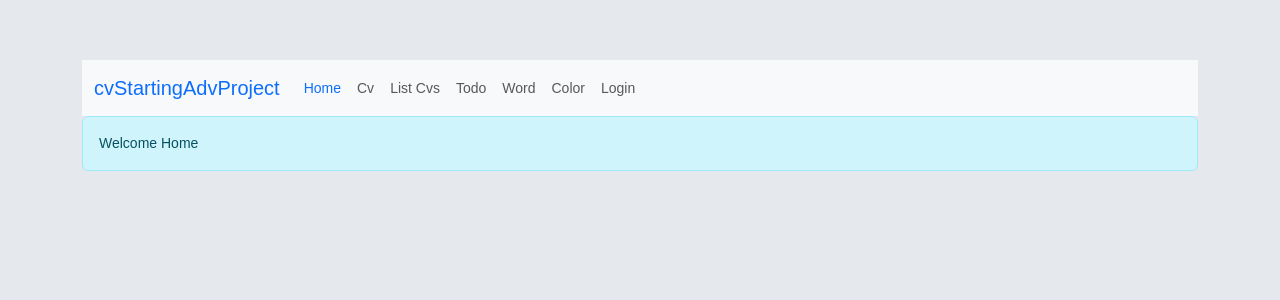
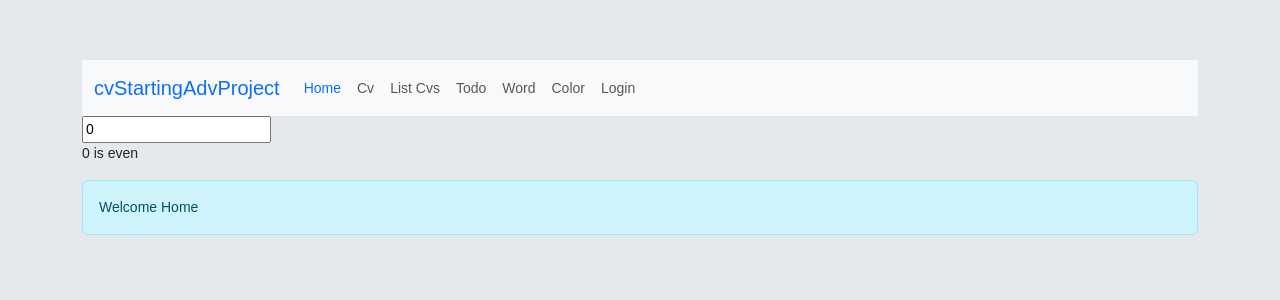
Before and after one commit to sourourdaliced/ng17All, an Angular app: page / in a window 1280 px wide. Shown: the top 300 px of the page. Built offline with nearby package versions, Linux system fonts and the light colour scheme.

Commit message:
use case illustrating signal input logique

```diff
--- a/src/app/app.component.html
+++ b/src/app/app.component.html
@@ -1,2 +1,4 @@
 <app-navbar/>
+<input type="number" [(ngModel)]="counter">
+<app-is-even [counter]="counter"/>
 <router-outlet/>
--- a/src/app/app.component.ts
+++ b/src/app/app.component.ts
@@ -1,14 +1,20 @@
 import { Component } from '@angular/core';
 import { RouterOutlet } from '@angular/router';
 import { NavbarComponent } from './components/navbar/navbar.component';
+import { IsEvenComponent } from "./components/is-even/is-even.component";
+import { FormsModule } from '@angular/forms';
 
 @Component({
-  selector: 'app-root',
-  standalone: true,
-  imports: [NavbarComponent, RouterOutlet],
-  templateUrl: './app.component.html',
-  styleUrl: './app.component.css',
+    selector: 'app-root',
+    standalone: true,
+    templateUrl: './app.component.html',
+    styleUrl: './app.component.css',
+    imports: [
+      NavbarComponent,
+      FormsModule,
+      RouterOutlet,
+      IsEvenComponent]
 })
 export class AppComponent {
-  title = 'ng17AllApp';
+  counter = 0;
 }
--- /dev/null
+++ b/src/app/components/is-even/is-even.component.html
@@ -0,0 +1 @@
+<p>{{counter() }} {{ isEven() ? 'is even': 'is odd' }} </p>
--- /dev/null
+++ b/src/app/components/is-even/is-even.component.ts
@@ -0,0 +1,18 @@
+import { Component, Input, computed, input } from '@angular/core';
+
+@Component({
+  selector: 'app-is-even',
+  standalone: true,
+  imports: [],
+  templateUrl: './is-even.component.html',
+  styleUrl: './is-even.component.css'
+})
+export class IsEvenComponent {
+  // @Input({required: true})
+  // set counter(val: number) {
+  //   this.isEven = !(val % 2);
+  // };
+  // isEven!: boolean;
+  counter = input.required<number>();
+  isEven = computed(() => !(this.counter()%2))
+}
```
Also changed, not shown: src/app/components/is-even/is-even.component.css (added), 1 other file (tests, documents, lock files or other folders).
